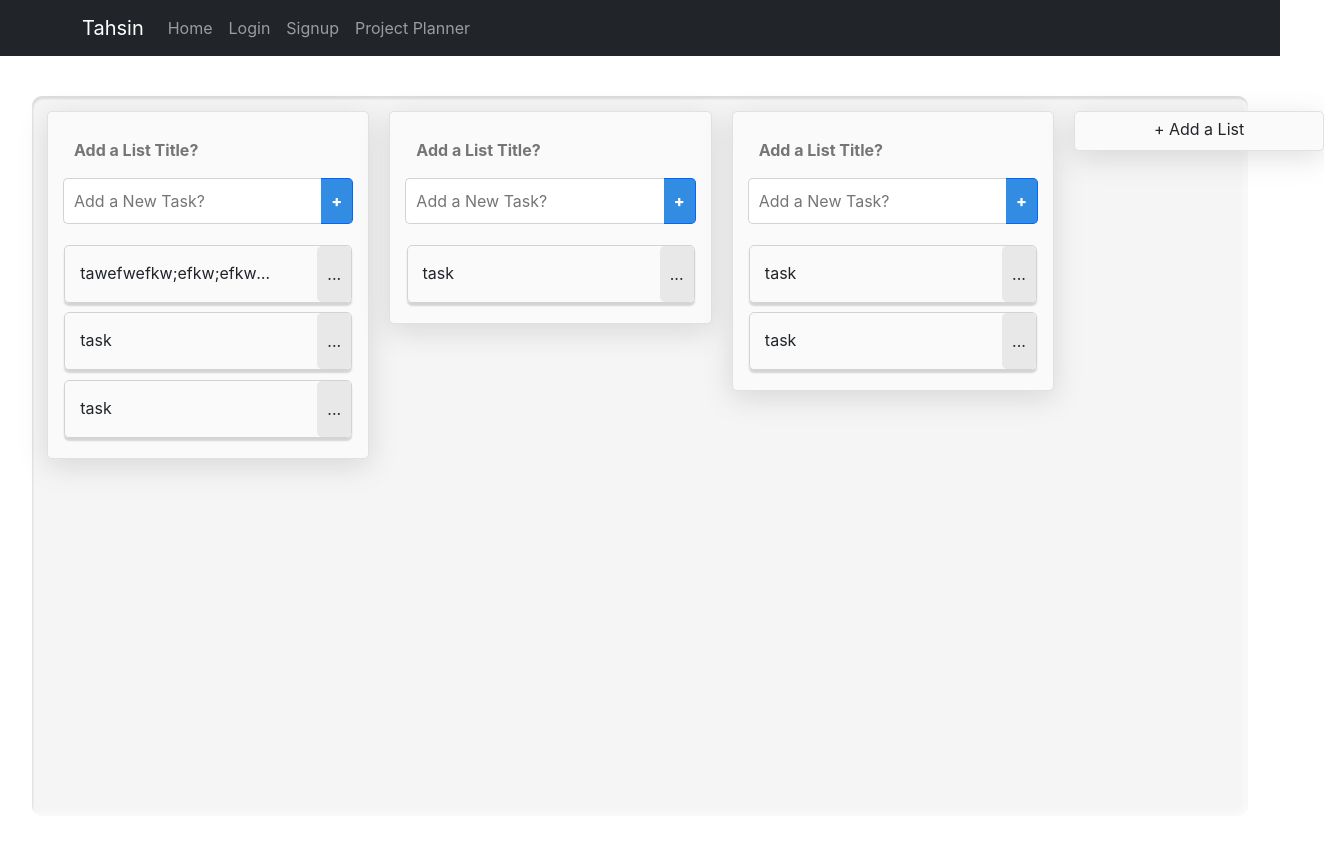
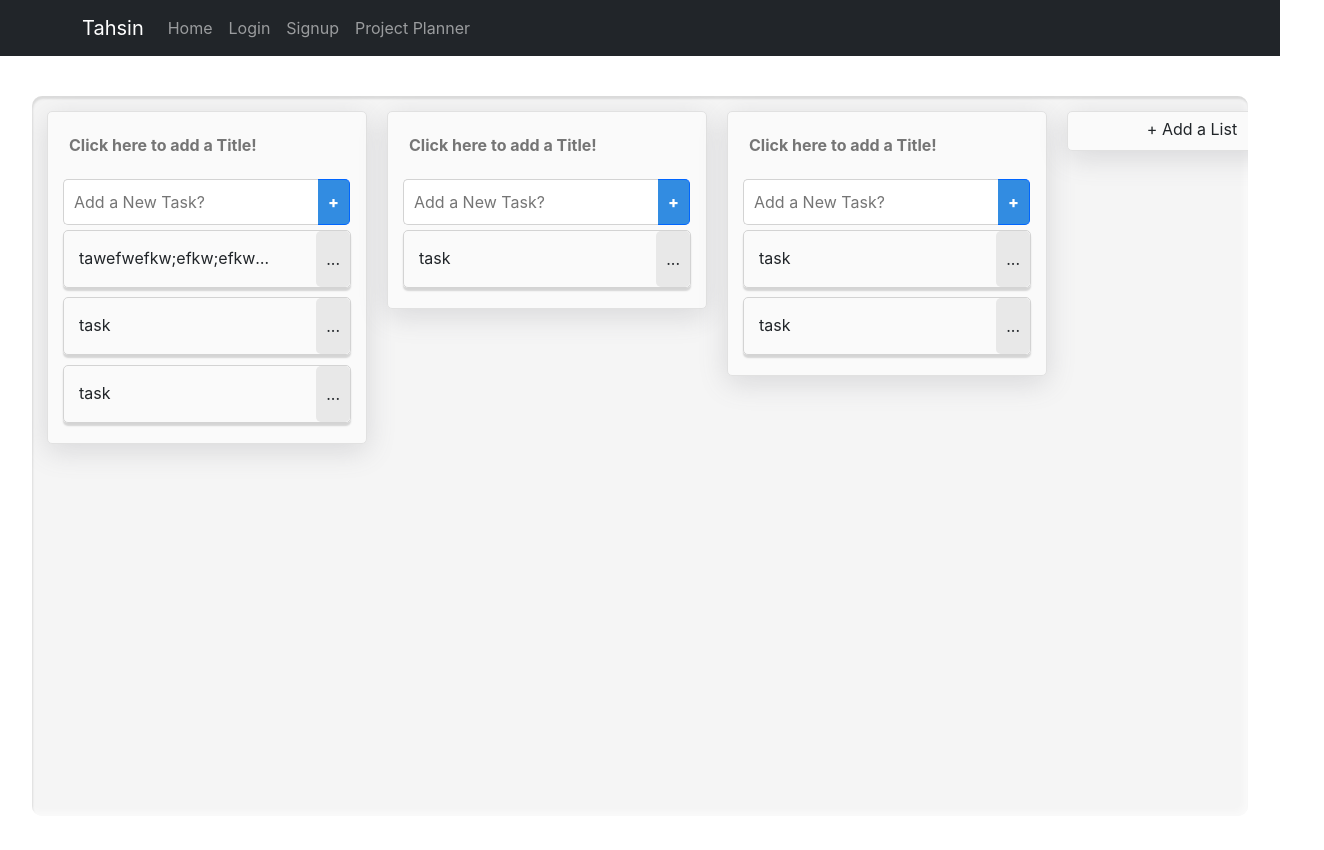
Before and after one commit to mtkwebdev/organise-fe, a React (Create React App) app: page /planner in a window 1280 px wide. Shown: the top 850 px of the page, 1324 px wide, since content can reach past the window. Built offline with nearby package versions, Linux system fonts and the light colour scheme.

Commit message:
add new cards

```diff
--- a/src/components/UserTasks/TaskStage/Kamban.js
+++ b/src/components/UserTasks/TaskStage/Kamban.js
@@ -1,4 +1,4 @@
-import React, {useState, useEffect} from 'react'
+import React, {useState, useEffect, useRef} from 'react'
 import {useSelector, useDispatch} from 'react-redux'
 import {addColumn, addTasks} from '../../../features/kambanSlice.js'
 import './kambanStyles.scss'
@@ -11,20 +11,35 @@ const boardData = useSelector(state => {return state.kambanSlice.kambanBoard})
 const stateTitles = useSelector(state => {return state.kambanSlice.kambanBoard.titles})
 const stateTasks = useSelector(state => {return state.kambanSlice.kambanBoard.tasks})
 
+// mapping and updating Kamban board state
 const [boardState, setBoardState] = useState(boardData)
-
+const [value, setValue] = useState({
+    title: '',
+    task: ''
+})
 useEffect(() => {
     setBoardState(boardData)
 }, [boardData])
+
+// input values
+const columnValue = useRef(null)
+const taskValue = useRef(null)
+const innerTaskText = taskValue.value
 
 function columns(){
     dispatch(addColumn('new Column'))
     // {console.log(boardData)}
 }
 
-function tasks(boardIndex){
-    dispatch(addTasks({index: boardIndex, task:'tings'}))
-    // {console.log(boardData)}
+function tasks(boardIndex, value){
+    // dispatch(addTasks({index: boardIndex, task:'tings'}))
+    if (value === '' || (undefined || null)){return } else {dispatch(addTasks({index: boardIndex, task: value}))}
+    console.log(value)
+}
+
+function collectData(collected){
+    setValue(collected)
+    console.log(collected)
 }
 
         return (
@@ -32,10 +47,12 @@ function tasks(boardIndex){
                 <div className="dndGroups">
                 {boardState.map((board, boardIndex)=>{
                 return (
-                    <div key={Math.random()} className="column" >
-                        <input type="text" placeholder="Add a List Title?" className="listTitle"/>
+                    <div draggable key={Math.random()} className="column" >
+                    {/* <div className="handle">::::</div> */}
+                        <input  type="text" placeholder="Click here to add a Title!" className="listTitle"/>
                         <div className="addTasks">
-                            <input type="text" placeholder="Add a New Task?" className="newTask"/><span onClick={()=>{tasks(boardIndex)}}>+</span>
+                            <input type="text" placeholder="Add a New Task?" className="newTask"  ref={taskValue} onBlur={(e)=>{tasks(boardIndex, e.target.value)}}/>
+                            <span>+</span>
                         </div>
                         {board.tasks.map((task, taskIndex)=>{
                             return (
--- a/src/components/UserTasks/TaskStage/kambanStyles.scss
+++ b/src/components/UserTasks/TaskStage/kambanStyles.scss
@@ -8,6 +8,7 @@
     margin: 2.5rem auto;
     box-shadow: rgb(220, 220, 220) 1px 3px 2px 0px inset, rgba(255, 255, 255, 0.5) -3px -3px 6px 1px inset;
     padding: 5px;
+    overflow: auto;
 
     .addColumns{
         height: 40px;
@@ -43,29 +44,39 @@
             text-align: center;
             overflow-y:scroll;
             overflow-x: hidden;
+            & > .handle{
+                display: flex;
+                margin: 0px;
+                text-align: end;
+                justify-self: end;
+                width: 5rem;
+                color: grey;
+                font-size: 1rem;
+            }
             & > .listTitle {
                 border: 1px solid rgba(211, 211, 211, 0);
                 background: none;
                 font-weight: 700;
-                padding: 10px;
-                margin-bottom: 5px;
-                outline: 5px solid rgba(211, 211, 211, 0);
+                padding: 5px;
+                // margin: 1rem 0rem;
+                margin-bottom: 1rem;
+                outline: 1px solid rgba(211, 211, 211, 0);
             }
             & > .listTitle:hover{
-                border: 1px solid rgba(0, 0, 255, 0.187);
-                outline: 3px rgba(0, 60, 255, 0.358) solid;
+                // border: 1px solid rgba(0, 0, 255, 0.187);
+                outline: 2px rgba(0, 60, 255, 0.164) solid;
                 border-radius: 1px;
             }
 
             .addTasks{
                 display: flex;
                 // width: 100%;
-                margin-bottom: 1rem;
+                // margin-bottom: 1rem;
                 padding: 0;
-                & > input {
+                & > .newTask {
                    padding: 10px;
                    border: 1px lightgrey solid;
-                   width: 16.2rem;
+                   width: 16rem;
                    border-radius: 5px 0px 0px 5px;
                    border-right: none;
                    outline: none;
@@ -84,6 +95,7 @@
                    border-radius: 0px 5px 5px 0px;
                     margin-left: -1px;
                     border-left: none;
+                    cursor: pointer;
                }
             }
         }
```
